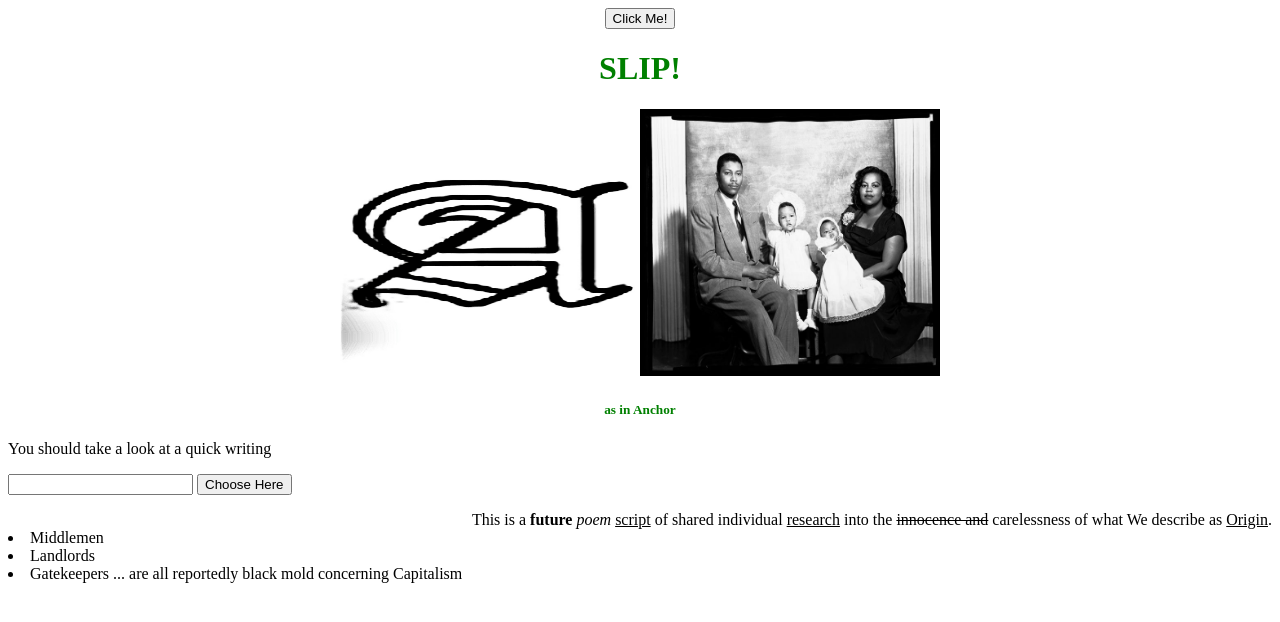
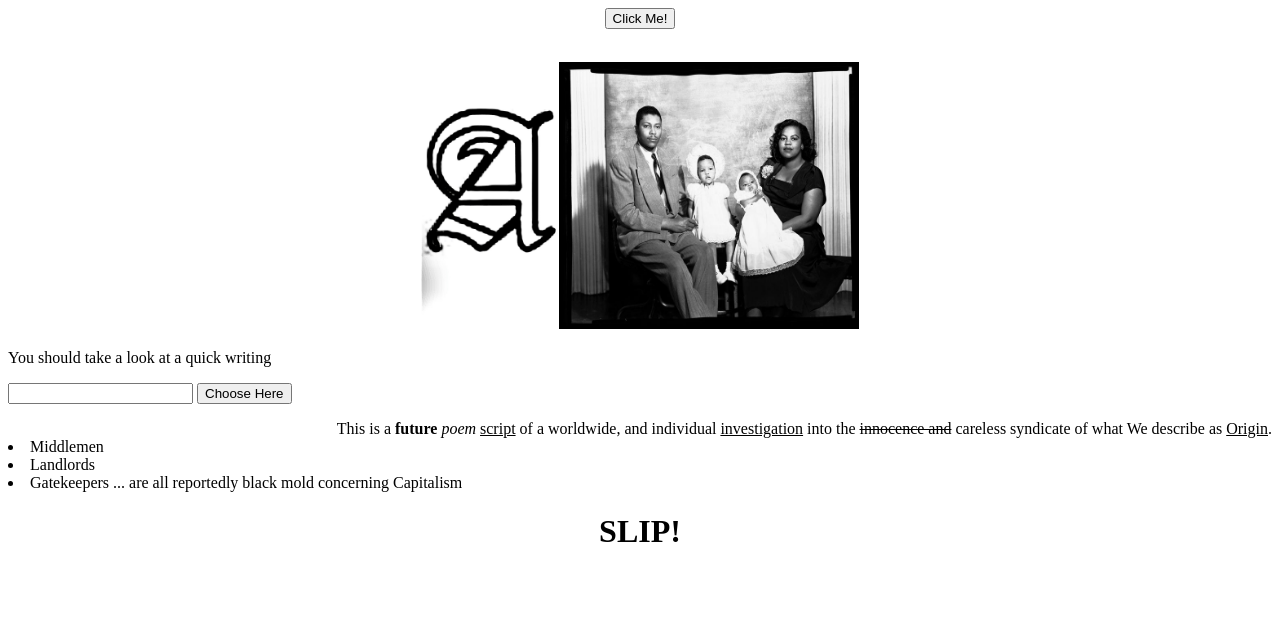
Before and after one commit to 1-dayclair/dom-manipulation, a plain HTML site: page index.html in a window 1280 px wide. Both pictures are taken after a click on the button "Click Me!". Drawn offline with Linux system fonts and the light colour scheme.

Commit message:
index.html

```diff
--- a/index.html
+++ b/index.html
@@ -10,10 +10,11 @@
 <body>
     <div id = "start">
         <button class = "toggle, lovely" id = "action">Click Me!</button>
-    </div>
+        <div id = "plan" class = "map"></div>
+    <!-- <div id = "map"></div> -->
     <div id = "pleasant">
         <form id = "diamond-mine">
-            <p>You should take a look at a quick writing</p>
+            <p id = "grand">You should take a look at a quick writing</p>
             <input type= "text" minlength="2" maxlength="3"
             pattern="^[Yy].*" title="Enter Yes" required/>
             <button type="submit">Choose Here</button>
--- a/index.js
+++ b/index.js
@@ -1,49 +1,88 @@
 const first = document.getElementById("start");
+first.appendChild(document.createElement("h1")).textContent = "SLIP!"
+first.style.color = "black";
+first.style.textAlign = "center";
 
-first.appendChild(document.createElement("h1")).textContent = "SLIP!"
-first.style.color = "green";
-first.style.textAlign = "center";
+const plan = document.getElementById("plan");
+const map = document.querySelector(".map");
 
 const action = document.querySelector("#action");
 const toggle = document.querySelector(".toggle");
 
+let letterIndex = -1
+let imageIndex = -1
+let sentimentIndex = -1
+
 function changeImage() {
-    action.removeEventListener("click", changeImage)
+    // action.removeEventListener("click", changeImage)
+
+    // const image = document.createElement("img");
+    // image.src = "img/IMG_5676_A.jpg"
+    // first.appendChild(image);
+    // image.style.height = "267px";
+    // image.style.width = "300px";
+
+    // const image1 = document.createElement("img");
+    // image1.src = "img/a-as-in-nuclear-family.jpg"
+    // first.appendChild(image1);
+    // image1.style.height = "267px";
+    // image1.style.width = "300px";
+    // first.appendChild(document.createElement("h5")).textContent = "as in Anchor";
+
+    [...map.children].forEach((child)=>{
+        child.remove()
+});
+
+    [...plan.children].forEach((child)=>{
+        child.remove()
+});
+
+    const letters = ["img/IMG_5676_A.jpg", "img/IMG_5677_B.jpg", "img/IMG_5678_C.jpg"]
+    const images = ["img/a-as-in-nuclear-family.jpg","img/b-as-in-billionaire-also.jpg","img/c-as-in-celebrity.jpg"]
+    const sentiments = ["as in Anchor", "as in Billionaire", "as in Celebrity"]
+
+    letterIndex = (letterIndex + 1) % letters.length
+    imageIndex = (imageIndex + 1) % images.length
+    sentimentIndex = (sentimentIndex + 1) % sentiments.length
+
+    console.log(plan.children)
+
+    const imageAgain = document.createElement("img");
+    imageAgain.src = letters[letterIndex]
+    imageAgain.style.height = "267px";
+    imageAgain.style.height = "300px";
+    map.appendChild(imageAgain)
 
     const image = document.createElement("img");
-    image.src = "img/IMG_5676_A.jpg"
-    first.appendChild(image);
+    image.src = images[imageIndex]
     image.style.height = "267px";
     image.style.width = "300px";
+    plan.appendChild(image)
 
-    const image1 = document.createElement("img");
-    image1.src = "img/a-as-in-nuclear-family.jpg"
-    first.appendChild(image1);
-    image1.style.height = "267px";
-    image1.style.width = "300px";
-    first.appendChild(document.createElement("h5")).textContent = "as in Anchor";
+    const feather = document.createElement("h5");
+
 }
 action.addEventListener("click", changeImage);
 
-
-function secondChangeImage () {
+// function secondChangeImage () {
 
 
-    const imageNow = document.createElement("img");
-    imageNow.src = "img/IMG_5677_B.jpg"
-    imageNow.style.height = "267px";
-    imageNow.style.width = "300px";
-    first.appendChild(document.createElement("h5")).textContent = "as in Billionaire"
-}
+//     const imageNow = document.createElement("img");
+//     imageNow.src = "img/IMG_5677_B.jpg"
+//     imageNow.style.height = "267px";
+//     imageNow.style.width = "300px";
+//     first.appendChild(document.createElement("h5")).textContent = "as in Billionaire"
+// }
 
 
 const quickWriting = document.getElementById("diamond-mine");
+quickWriting.style.textAlign = "left"
 
 quickWriting.addEventListener("submit", (e) => {
     e.preventDefault();
     alert("DEFENSE!! *stomp stomp* DEFENSE!! *stomp stomp* DEFENSE!! *boom *" +
 "*boom* there's always some kind of" +
-"problem in this apartment. He wonders," +
+" problem in this apartment. He wonders," +
 " it must be for the best!...?" +
 		"That's his bestest friend." +
 " Should it be breathing, and stretching, sexy like a cat?" +
@@ -60,7 +99,7 @@ quickWriting.addEventListener("submit", (e) => {
 const inner = document.getElementById("reward");
 
 inner.style.textAlign = "right"
-inner.innerHTML =  "This is a <strong>future</strong> <i>poem</i> <u>script</u> of shared individual <u>research</u> into the <s>innocence and</s> carelessness of what We describe as <u>Origin</u>."
+inner.innerHTML =  "This is a <strong>future</strong> <i>poem</i> <u>script</u> of a worldwide, and individual <u>investigation</u> into the <s>innocence and</s> careless syndicate of what We describe as <u>Origin</u>."
 
 const pleasant = document.getElementById("pleasant");
 try {
```
